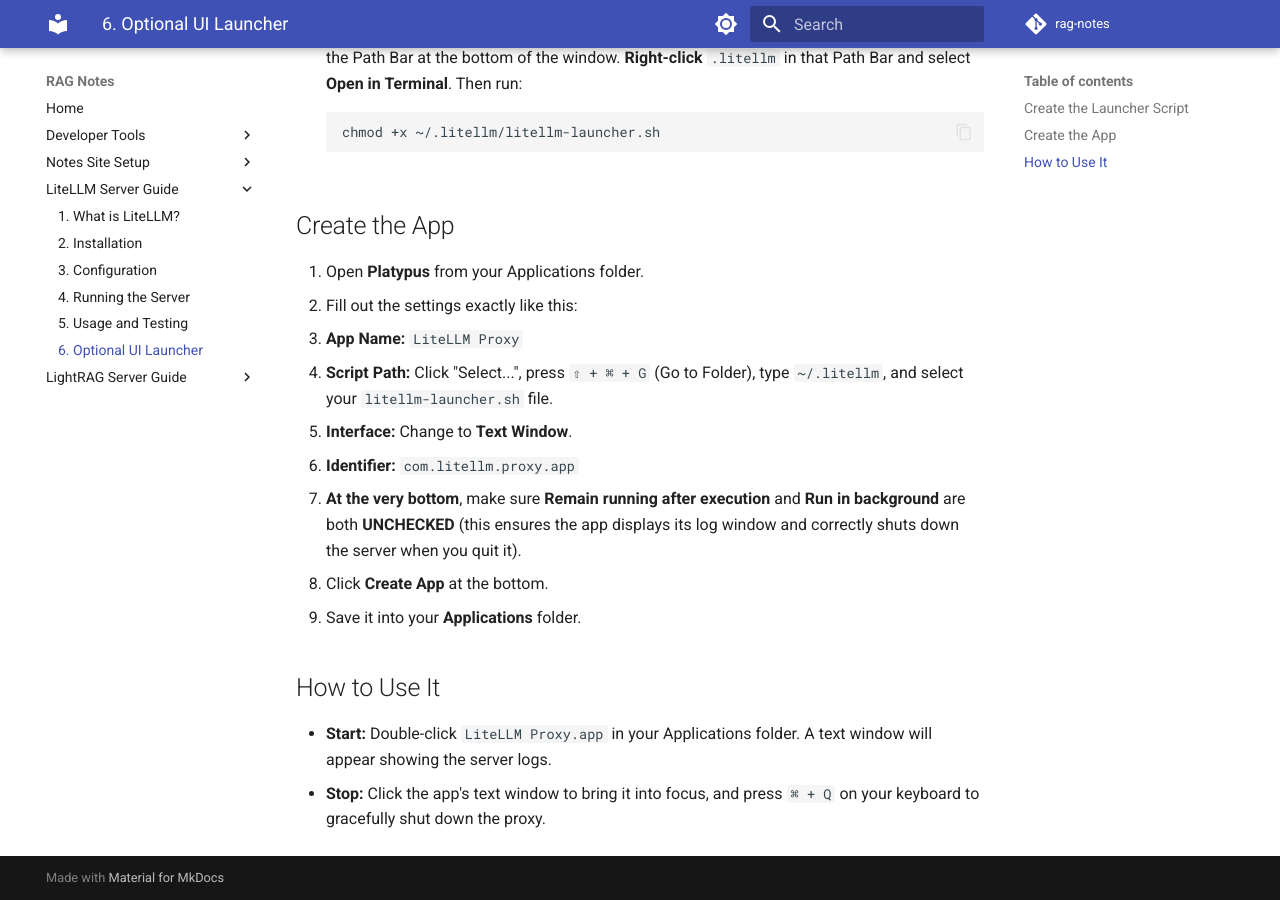
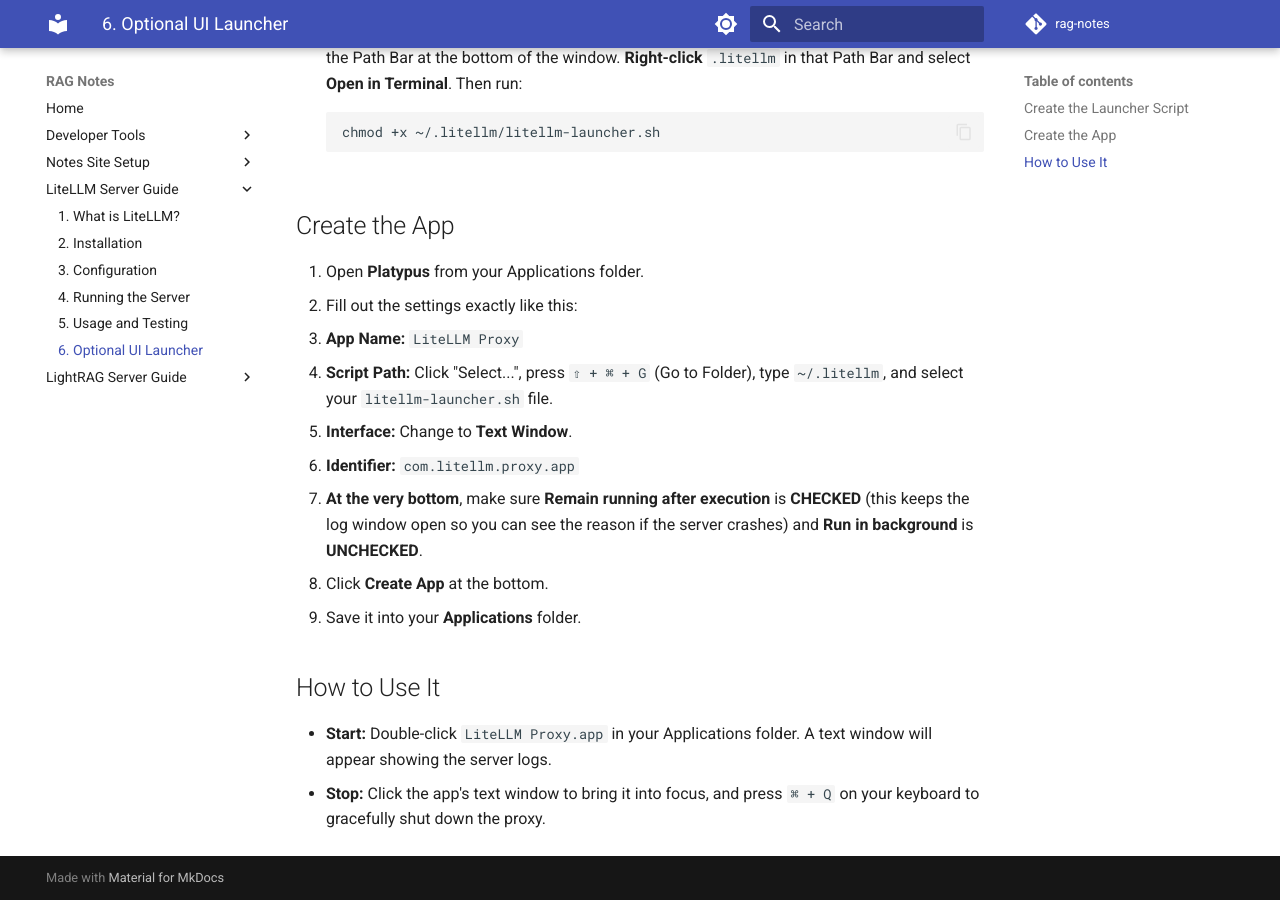
Before and after one commit to kbhatiya999/rag-notes, an MkDocs documentation site: the page built from docs/litellm/6-optional-ui-launcher.md, in a window 1280 px wide and 900 px high, scrolled down 617 px. Built offline with MkDocs 1.6.1 and Material for MkDocs 9.7.7, drawn with Linux system fonts in a browser that asks for light colours; comment, search, counter and statistics services are not loaded.

Commit message:
Kept Remain running after execution checked in Platypus

```diff
--- a/docs/litellm/6-optional-ui-launcher.md
+++ b/docs/litellm/6-optional-ui-launcher.md
@@ -30,7 +30,7 @@
    - **Script Path:** Click "Select...", press `⇧ + ⌘ + G` (Go to Folder), type `~/.litellm`, and select your `litellm-launcher.sh` file.
    - **Interface:** Change to **Text Window**.
    - **Identifier:** `com.litellm.proxy.app`
-   - **At the very bottom**, make sure **Remain running after execution** and **Run in background** are both **UNCHECKED** (this ensures the app displays its log window and correctly shuts down the server when you quit it).
+   - **At the very bottom**, make sure **Remain running after execution** is **CHECKED** (this keeps the log window open so you can see the reason if the server crashes) and **Run in background** is **UNCHECKED**.
 3. Click **Create App** at the bottom.
 4. Save it into your **Applications** folder.
 
```
Also changed, not shown: docs/lightrag-server/6-optional-ui-launcher.md (+1 -1 lines).
